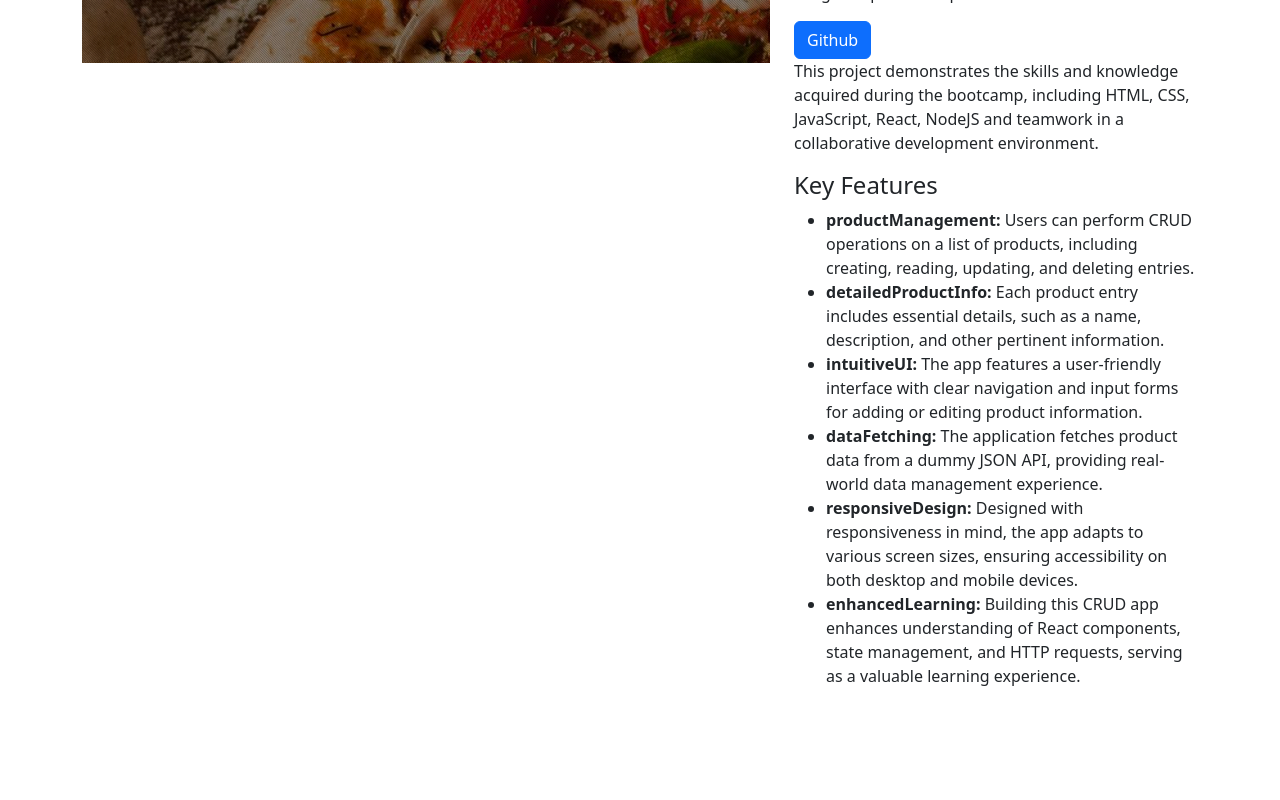
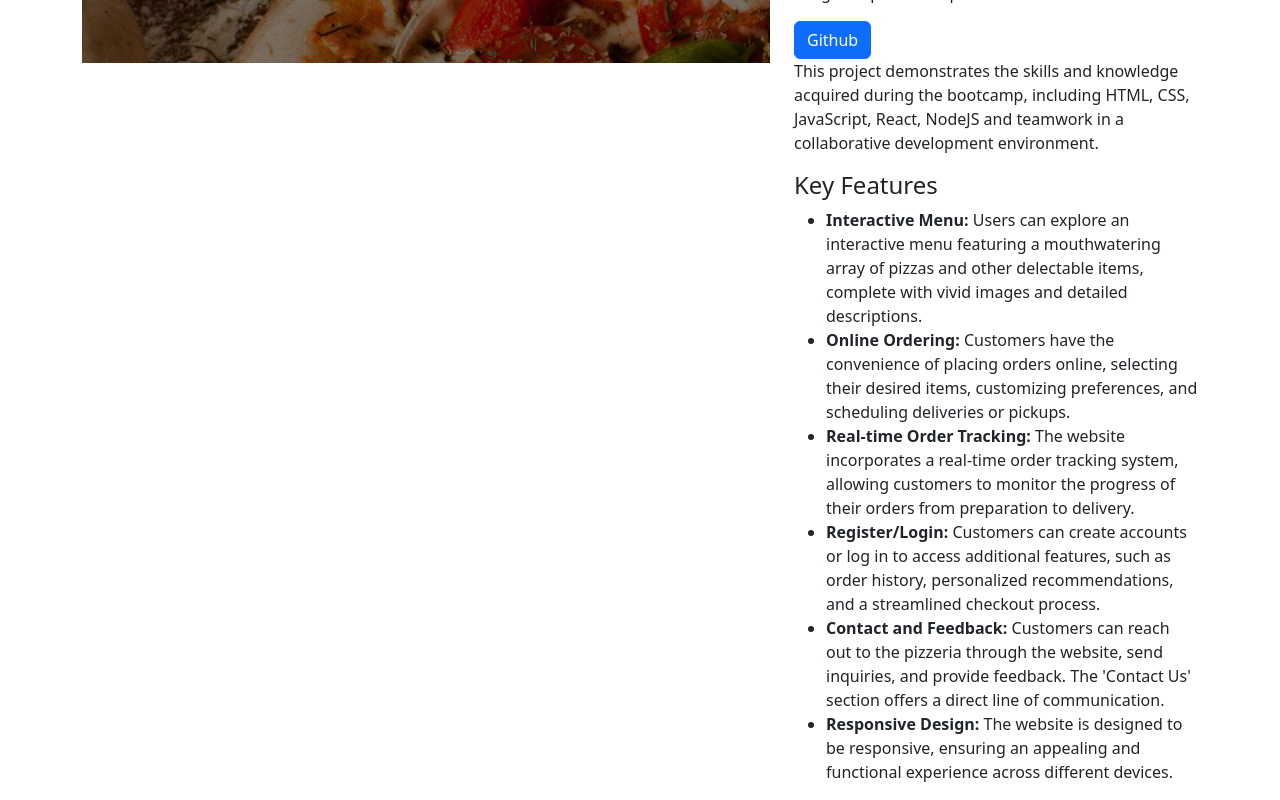
Before and after one commit to Nikolla2000/React-Portfolio-Website, a React (Vite) app in the folder client/: page /portfolio/project/1 in a window 1280 px wide. Shown: the part 448-1248 px from the top of the page. Before the commit the page ends 1152 px from the top, so only its background shows below. Built offline with nearby package versions, Linux system fonts and the light colour scheme.

Commit message:
Added all the other keyFeatures to the portfolioData

```diff
--- a/client/src/Components/Portfolio/portfolioData.js
+++ b/client/src/Components/Portfolio/portfolioData.js
@@ -8,13 +8,19 @@ const portfolioData = [
         detailedDescription: "The Fullstack Pizzeria Website is a collaborative effort created during a Javascript Bootcamp. This dynamic and user-friendly website serves as an online platform for a fictional pizzeria, showcasing the team's proficiency in web development. It features an interactive menu, online ordering, real-time order tracking, sending a contact emails and a seamless user experience. The project highlights the use of modern web technologies and teamwork in building a comprehensive web application. It's using React for the frontend and ExpressJS for the backend. Explore the codebase on GitHub to see how we brought this delightful pizzeria experience to life.",
         skillsDemonstrated: "This project demonstrates the skills and knowledge acquired during the bootcamp, including HTML, CSS, JavaScript, React, NodeJS and teamwork in a collaborative development environment.",
         keyFeatures: {
-            productManagement: "Users can perform CRUD operations on a list of products, including creating, reading, updating, and deleting entries.",
-            detailedProductInfo: "Each product entry includes essential details, such as a name, description, and other pertinent information.",
-            intuitiveUI: "The app features a user-friendly interface with clear navigation and input forms for adding or editing product information.",
-            dataFetching: "The application fetches product data from a dummy JSON API, providing real-world data management experience.",
-            responsiveDesign: "Designed with responsiveness in mind, the app adapts to various screen sizes, ensuring accessibility on both desktop and mobile devices.",
-            enhancedLearning: "Building this CRUD app enhances understanding of React components, state management, and HTTP requests, serving as a valuable learning experience."
-        },
+            "Interactive Menu":
+              "Users can explore an interactive menu featuring a mouthwatering array of pizzas and other delectable items, complete with vivid images and detailed descriptions.",
+            "Online Ordering":
+              "Customers have the convenience of placing orders online, selecting their desired items, customizing preferences, and scheduling deliveries or pickups.",
+            "Real-time Order Tracking":
+              "The website incorporates a real-time order tracking system, allowing customers to monitor the progress of their orders from preparation to delivery.",
+            "Register/Login":
+              "Customers can create accounts or log in to access additional features, such as order history, personalized recommendations, and a streamlined checkout process.",
+            "Contact and Feedback":
+              "Customers can reach out to the pizzeria through the website, send inquiries, and provide feedback. The 'Contact Us' section offers a direct line of communication.",
+            "Responsive Design":
+              "The website is designed to be responsive, ensuring an appealing and functional experience across different devices."
+          },
         video: true,
         link: "https://github.com/advanceacademy/bootcamp-js-june-23"
     },
@@ -24,6 +30,18 @@ const portfolioData = [
         title: "React CRUD App",
         description: "Retrieved information from an API presented within a product catalog featuring CRUD functionalities.",
         detailedDescription: "The Product Management App is a React-based web application that interacts with the \"DummyJSON API\" to perform CRUD operations on a list of products. This user-friendly app allows you to view, create, edit, and delete product entries effortlessly. Each product is displayed with its name and description, and you have the flexibility to update or remove them as needed. This project demonstrates proficiency in React, API integration, and the implementation of essential CRUD functionalities, making it a valuable tool for managing product data with ease.",
+        keyFeatures: {
+            "Product Management":
+              "Users can perform CRUD operations on a list of products, including creating, reading, updating, and deleting entries.",
+            "Detailed Product Information":
+              "Each product entry includes essential details, such as a name, description, and other pertinent information.",
+            "Intuitive User Interface":
+              "The app features a user-friendly interface with clear navigation and input forms for adding or editing product information.",
+            "Data Fetching":
+              "The application fetches product data from a dummy JSON API, providing real-world data management experience.",
+            "Enhanced Learning":
+              "Building this CRUD app enhances understanding of React components, state management, and HTTP requests, serving as a valuable learning experience.",
+          },
         link: "https://github.com/Nikolla2000/React-crud-app"
     },
     {
@@ -33,6 +51,18 @@ const portfolioData = [
         title: "Editable Movie Database",
         description: "Fetched movie data from an API displayed in a list of products with CRUD operations",
         detailedDescription: "This web application harnesses the power of CRUD operations to manage a dynamic catalog of movies. It seamlessly interacts with external movie databases to fetch detailed information about films. Users can browse through an extensive list of movies, each presented with a wealth of data including title, synopsis, genre, release year, and more. It has a rating system, interactive trailers and commenting feature",
+        keyFeatures: {
+            "Movie Management":
+              "Users can perform CRUD operations on a list of movies, including creating, reading, updating, and deleting entries.",
+            "Rating System":
+              "The app includes a rating feature, enabling users to rate movies and share their opinions.",
+            "Trailer Playback":
+              "Each movie entry may include a trailer link, providing an immersive viewing experience.",
+            "Comment Section":
+              "Users can add comments to share thoughts, recommendations, or reviews about movies.",
+            "Engaging Movie Exploration":
+              "Whether users are cinephiles or casual viewers, this app offers an engaging platform for discovering and managing their favorite movies."
+          },
         video: true,
         link: "https://github.com/Nikolla2000/CRUD-Movie-App"
     },
@@ -42,6 +72,18 @@ const portfolioData = [
         title: "Calculator",
         description: "Vanilla Javascript Calculator with 4 basic operations",
         detailedDescription: "This web-based calculator is a versatile tool designed to handle fundamental arithmetic operations with ease. It's an essential utility for anyone requiring quick and accurate calculations. Powered by pure JavaScript, this calculator enables users to perform addition, subtraction, multiplication, and division effortlessly.",
+        keyFeatures: {
+            "Four Arithmetic Operations":
+              "The calculator supports the four core arithmetic operations: addition, subtraction, multiplication, and division. Users can easily switch between these functions to perform calculations.",
+            "User-Friendly Interface":
+              "The user interface is intuitive and straightforward. It features a classic layout with numeric keys, operator buttons, and a display screen that showcases both input and results.",
+            "Real-Time Feedback":
+              "As users input numbers and operators, the calculator provides real-time feedback, displaying the equation as it's entered. This allows for quick and accurate adjustments.",
+            "Clear and Reset Function":
+              "In case of errors or to start a new calculation, the calculator offers a clear and reset function. Users can easily clear the current input or reset the calculator to its initial state.",
+            "History":
+              "The calculator maintains a history of previous calculations, making it convenient to review or reuse past results. Users can scroll through their calculation history and select previous equations for reference or modification."
+        },
         link: "https://github.com/Nikolla2000/Calculator-Vanilla-JS"
     },
 ];
```
Also changed, not shown: client/src/Components/Portfolio/keyfeatures.txt.
